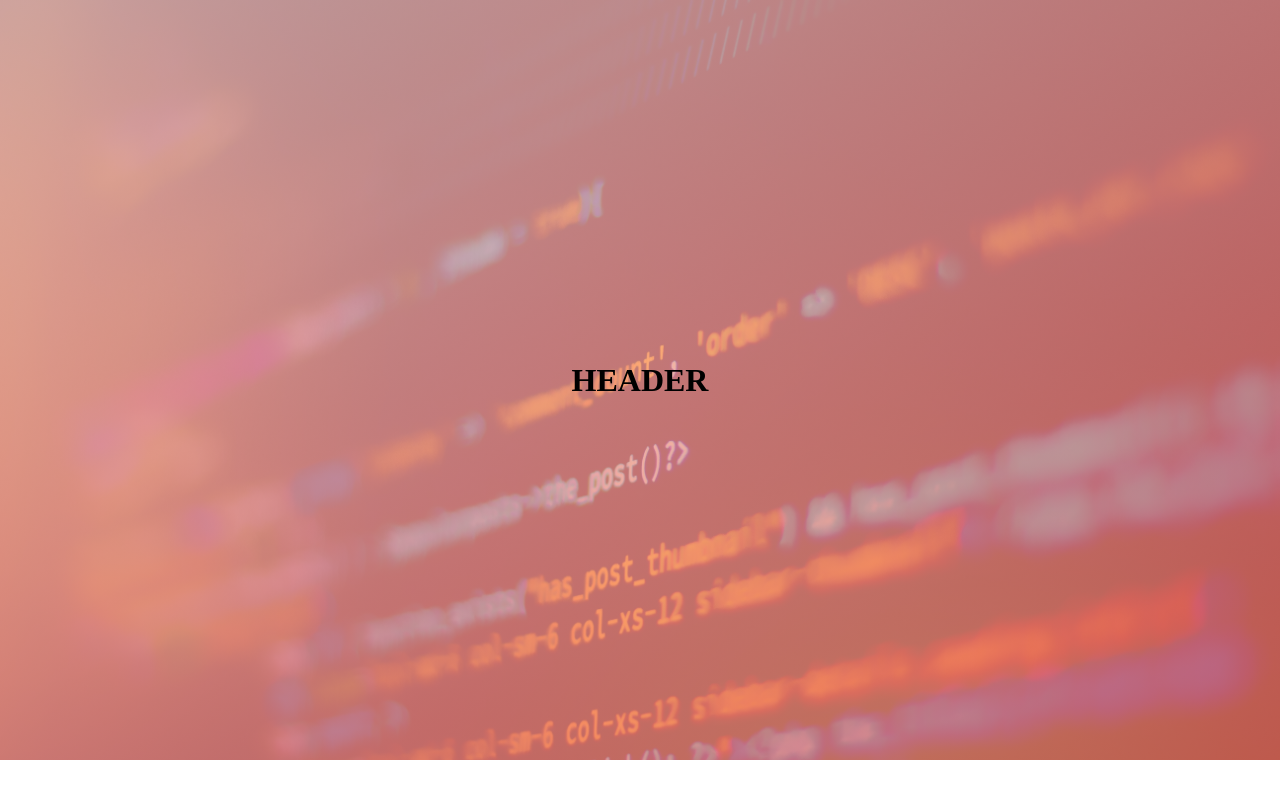
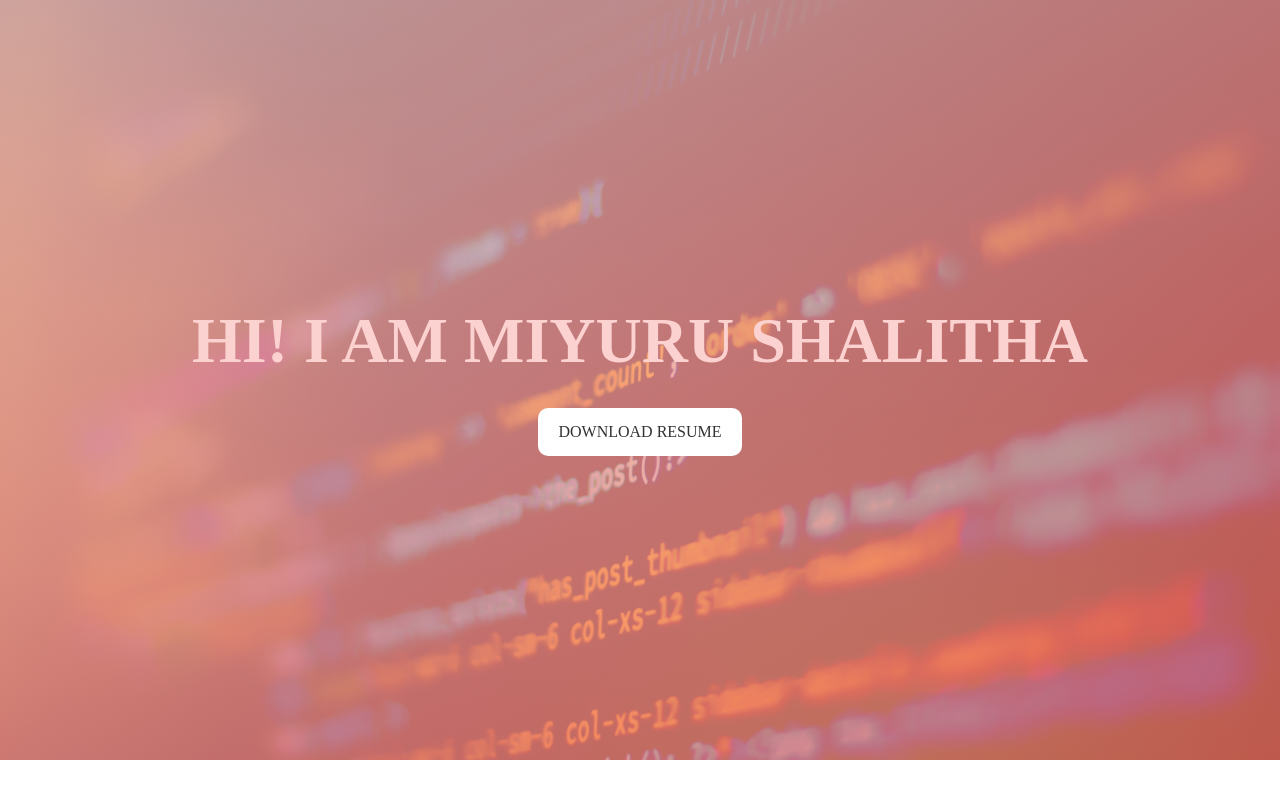
Before and after one commit to Miyuru-Shalitha/my-portfolio, a React (Create React App) app: page / in a window 1280 px wide. Built offline with nearby package versions, Linux system fonts and the light colour scheme.

Commit message:
Add basic Header component

```diff
--- a/src/components/Header.js
+++ b/src/components/Header.js
@@ -1,9 +1,18 @@
 import React from "react";
+import resume from "../assets/resume/resume.txt";
 
 function Header() {
   return (
     <header className="header">
-      <h1>HEADER</h1>
+      <div className="header__text-box u-margin-bottom-medium">
+        <h1 className="heading-primary">Hi! I Am Miyuru Shalitha</h1>
+      </div>
+
+      <a download="resume.txt" href={resume} className="btn btn--white">
+        Download Resume
+      </a>
+
+      {/* Add linkdin and github icons */}
     </header>
   );
 }
--- a/src/scss/base/_typography.scss
+++ b/src/scss/base/_typography.scss
@@ -0,0 +1,7 @@
+@use "../abstracts" as *;
+
+.heading-primary {
+  font-size: rem(64);
+  color: var(--color-primary-light);
+  text-transform: uppercase;
+}
--- a/src/scss/base/_utilities.scss
+++ b/src/scss/base/_utilities.scss
@@ -0,0 +1,5 @@
+@use "../abstracts" as *;
+
+.u-margin-bottom-medium {
+  margin-bottom: rem(30) !important;
+}
--- a/src/scss/layout/_header.scss
+++ b/src/scss/layout/_header.scss
@@ -14,6 +14,6 @@
   justify-content: center;
   align-items: center;
 
-  &__text {
-  }
+  // &__text {
+  // }
 }
```
